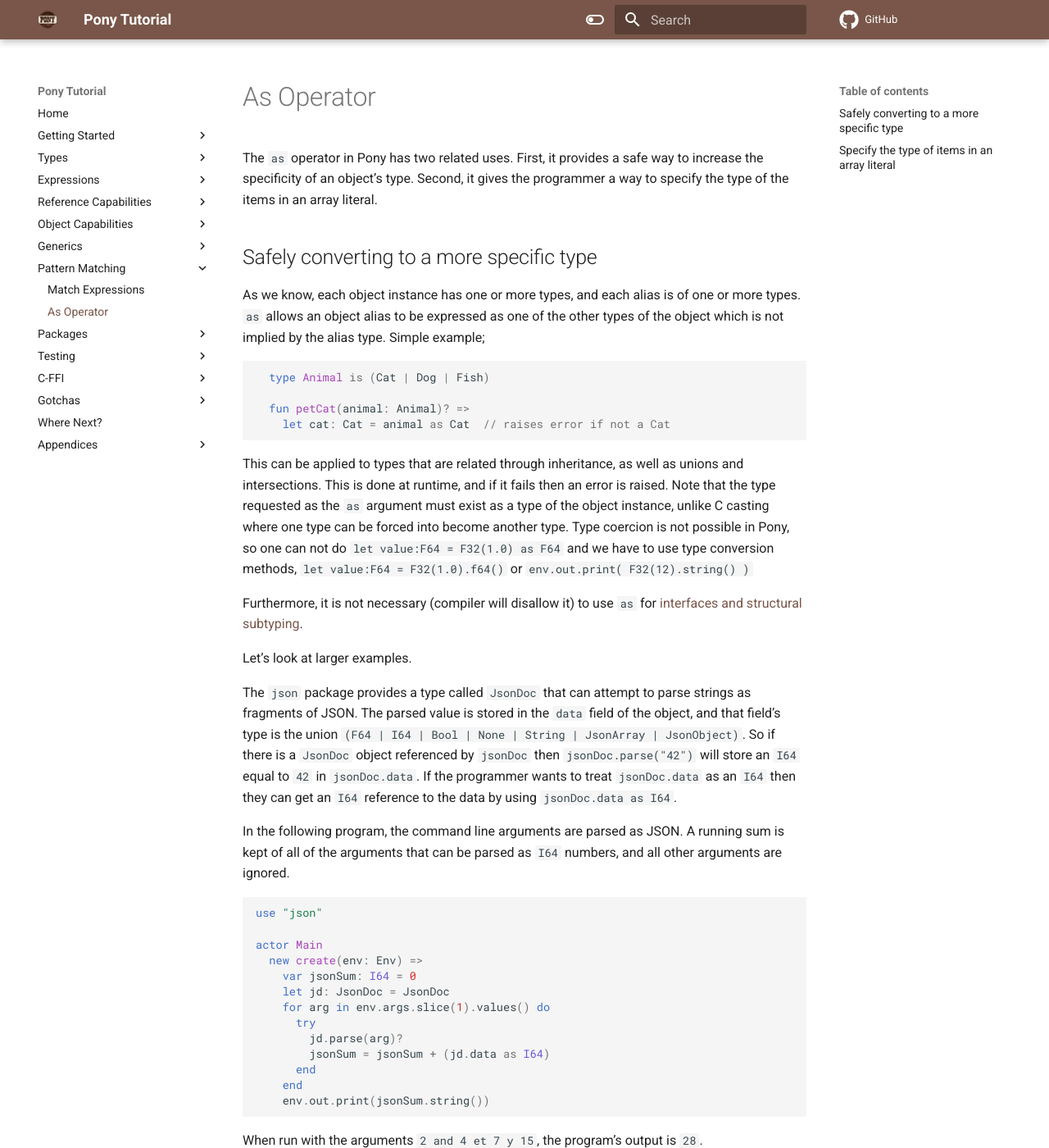
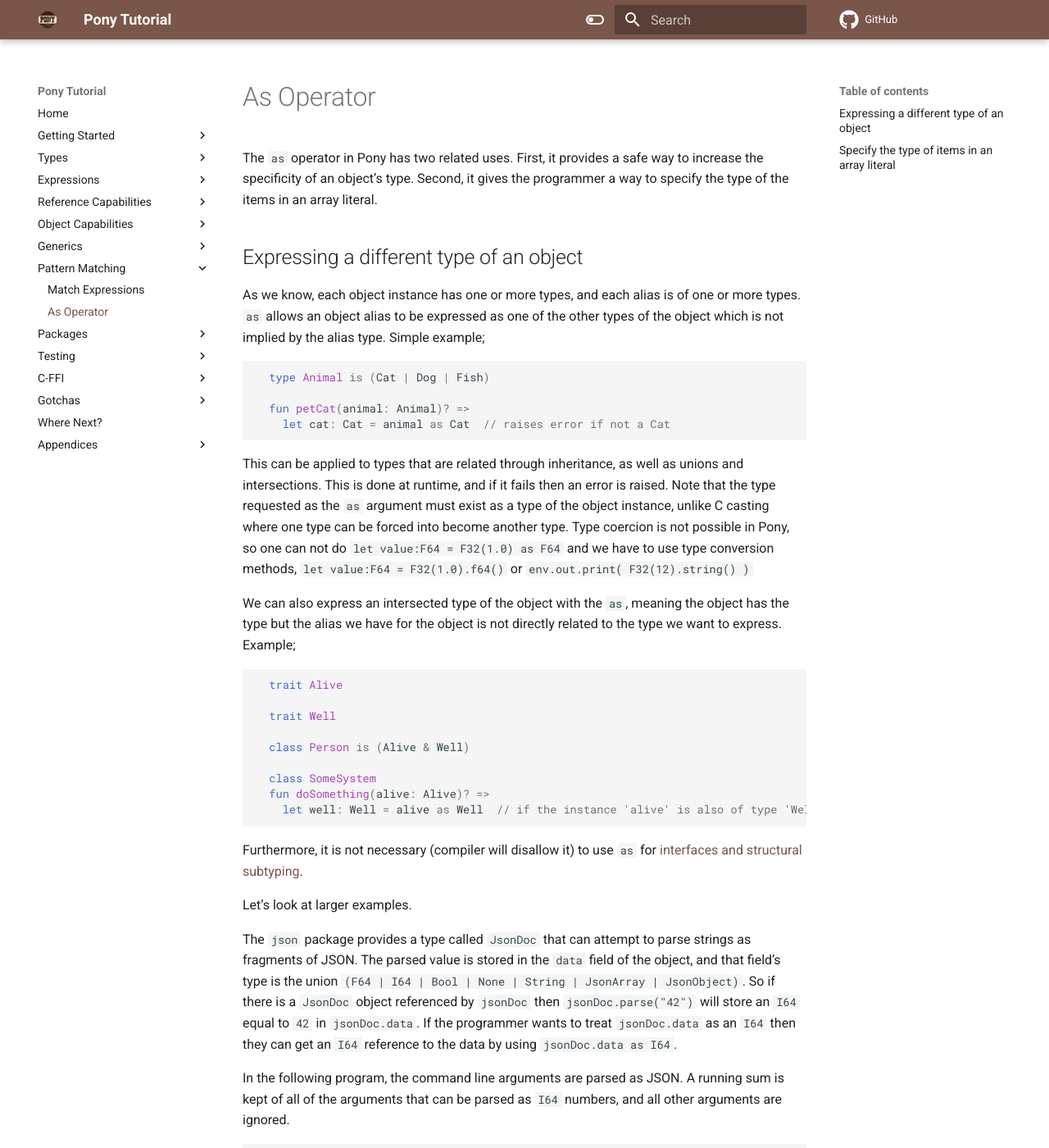
Before and after one commit to ponylang/pony-tutorial, an MkDocs documentation site: the page built from docs/pattern-matching/as.md, in a window 1280 px wide and 1400 px high. Shown: the whole window at 82% size. Built offline with MkDocs 1.6.1 and Material for MkDocs 9.7.7, drawn with Linux system fonts in a browser that asks for light colours; comment, search, counter and statistics services are not loaded.

Commit message:
A section about intersected types, which are not 'more specific' so the title need to change.

````diff
--- a/docs/pattern-matching/as.md
+++ b/docs/pattern-matching/as.md
@@ -2,7 +2,7 @@
 
 The `as` operator in Pony has two related uses. First, it provides a safe way to increase the specificity of an object's type. Second, it gives the programmer a way to specify the type of the items in an array literal.
 
-## Safely converting to a more specific type
+## Expressing a different type of an object
 
 As we know, each object instance has one or more types, and each alias is of one or more types. `as` allows an object alias to be expressed as one of the other types of the object which is not implied by the alias type. Simple example;
 
@@ -14,6 +14,20 @@ As we know, each object instance has one or more types, and each alias is of one
 ```
 
 This can be applied to types that are related through inheritance, as well as unions and intersections. This is done at runtime, and if it fails then an error is raised. Note that the type requested as the `as` argument must exist as a type of the object instance, unlike C casting where one type can be forced into become another type. Type coercion is not possible in Pony, so one can not do `let value:F64 = F32(1.0) as F64` and we have to use type conversion methods, `let value:F64 = F32(1.0).f64()` or `env.out.print( F32(12).string() )`
+
+We can also express an intersected type of the object with the `as`, meaning the object has the type but the alias we have for the object is not directly related to the type we want to express. Example;
+
+```pony
+  trait Alive
+
+  trait Well
+
+  class Person is (Alive & Well)
+
+  class SomeSystem
+  fun doSomething(alive: Alive)? =>
+    let well: Well = alive as Well  // if the instance 'alive' is also of type 'Well' (such as a Person instance)
+```
 
 Furthermore, it is not necessary (compiler will disallow it) to use `as` for [interfaces and structural subtyping](../types/traits-and-interfaces.md#structural-subtyping).
 
````
